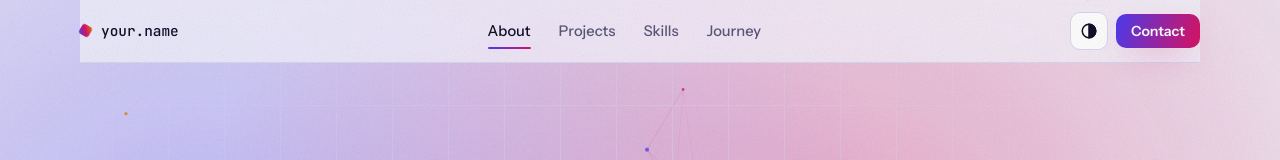
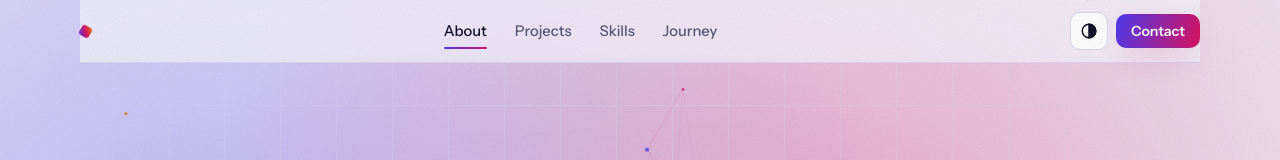
Before and after one commit to shivam123yadav/portfolio, a website: page index.html in a window 1280 px wide. Shown: the top 160 px of the page. Drawn offline with Linux system fonts and the light colour scheme; animation ran at ten frames a second.

Commit message:
Remove small your.name text from navbar and footer

```diff
--- a/index.html
+++ b/index.html
@@ -478,7 +478,7 @@ footer{
 
 <div class="wrap">
   <header class="bar" id="top">
-    <a class="brand" href="#top"><i></i>your.name</a>
+    <a class="brand" href="#top" aria-label="Home"><i></i></a>
     <nav class="nav" aria-label="Sections">
       <a href="#about">About</a>
       <a href="#projects">Projects</a>
@@ -692,7 +692,6 @@ footer{
 
 <footer>
   <div class="wordmark" aria-hidden="true">Your Name</div>
-  <span>© Your Name</span>
   <span>Hand-built with HTML, CSS and a little JavaScript</span>
 </footer>
 
```
